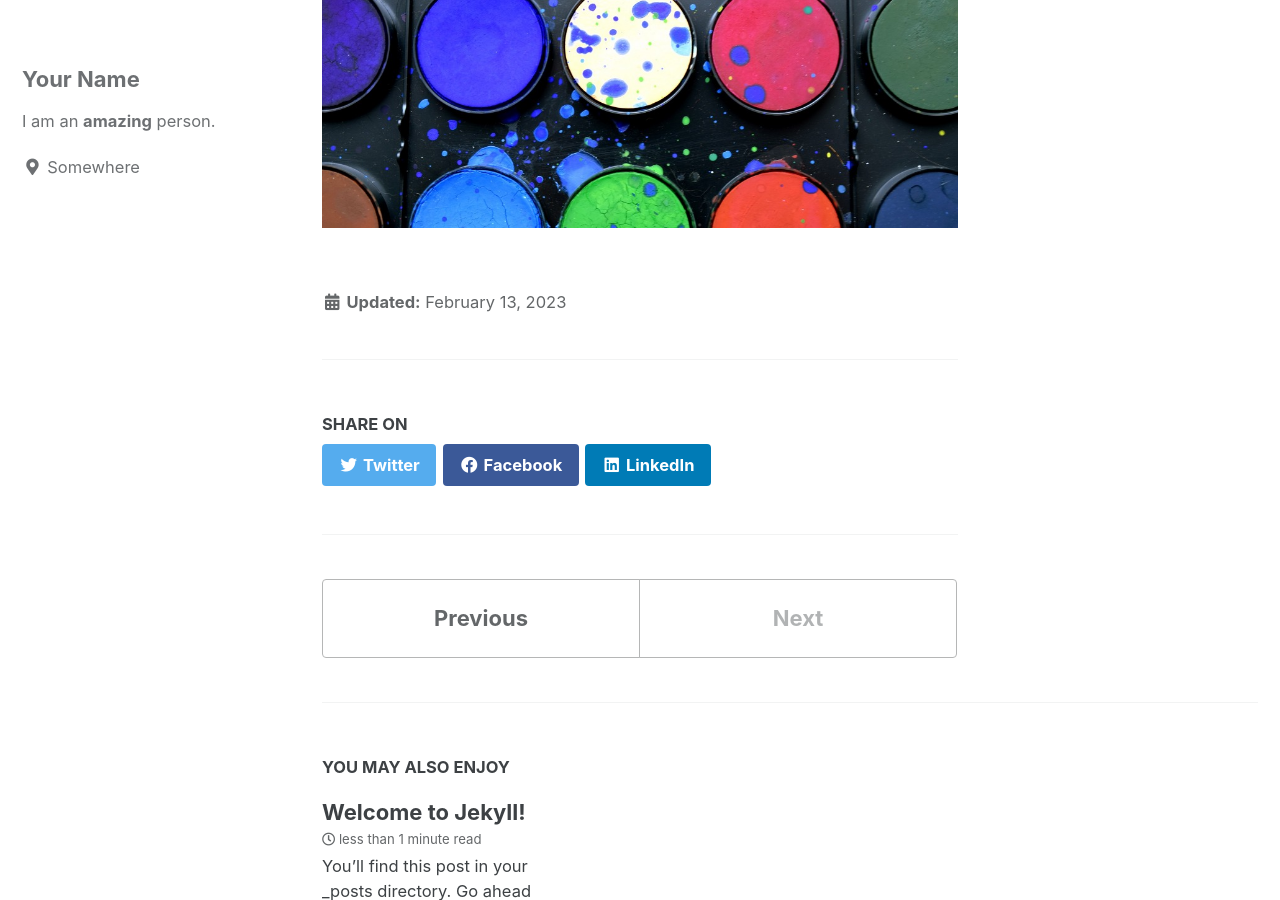
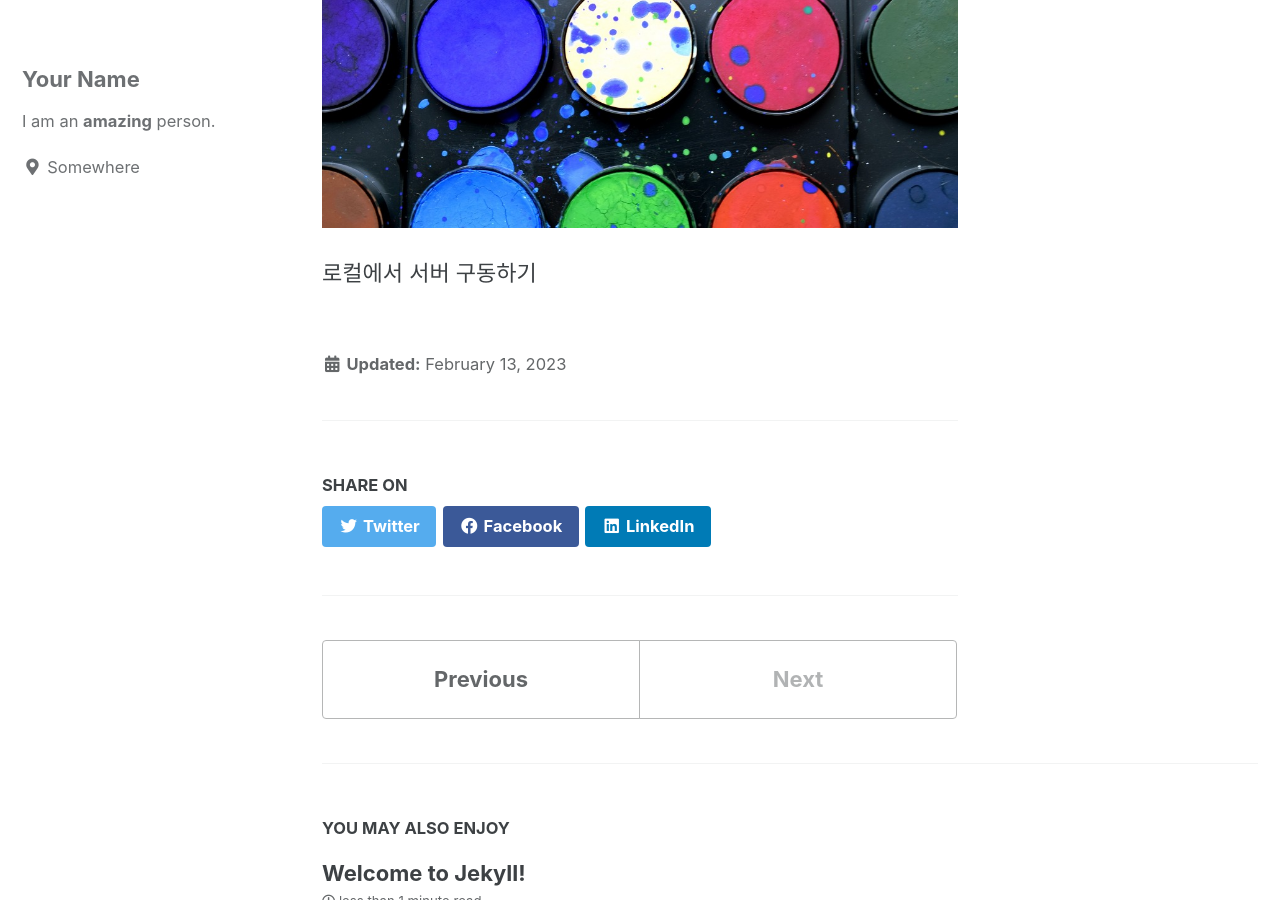
Before and after one commit to ibk01161/ibk01161.github.io, a Jekyll site: the page built from _posts/2023-02-13-first.md, in a window 1280 px wide and 900 px high, scrolled down 483 px. Built offline with Jekyll 4.4.1, drawn with Linux system fonts in a browser that asks for light colours; cached includes are drawn as plain includes.

Commit message:
local server test

```diff
--- a/_posts/2023-02-13-first.md
+++ b/_posts/2023-02-13-first.md
@@ -9,3 +9,5 @@ title:  "첫 포스팅!"
 
 이미지 추가
 ![bg3.jpg](../images/2023-02-13-first/bg3.jpg)
+
+로컬에서 서버 구동하기
```
